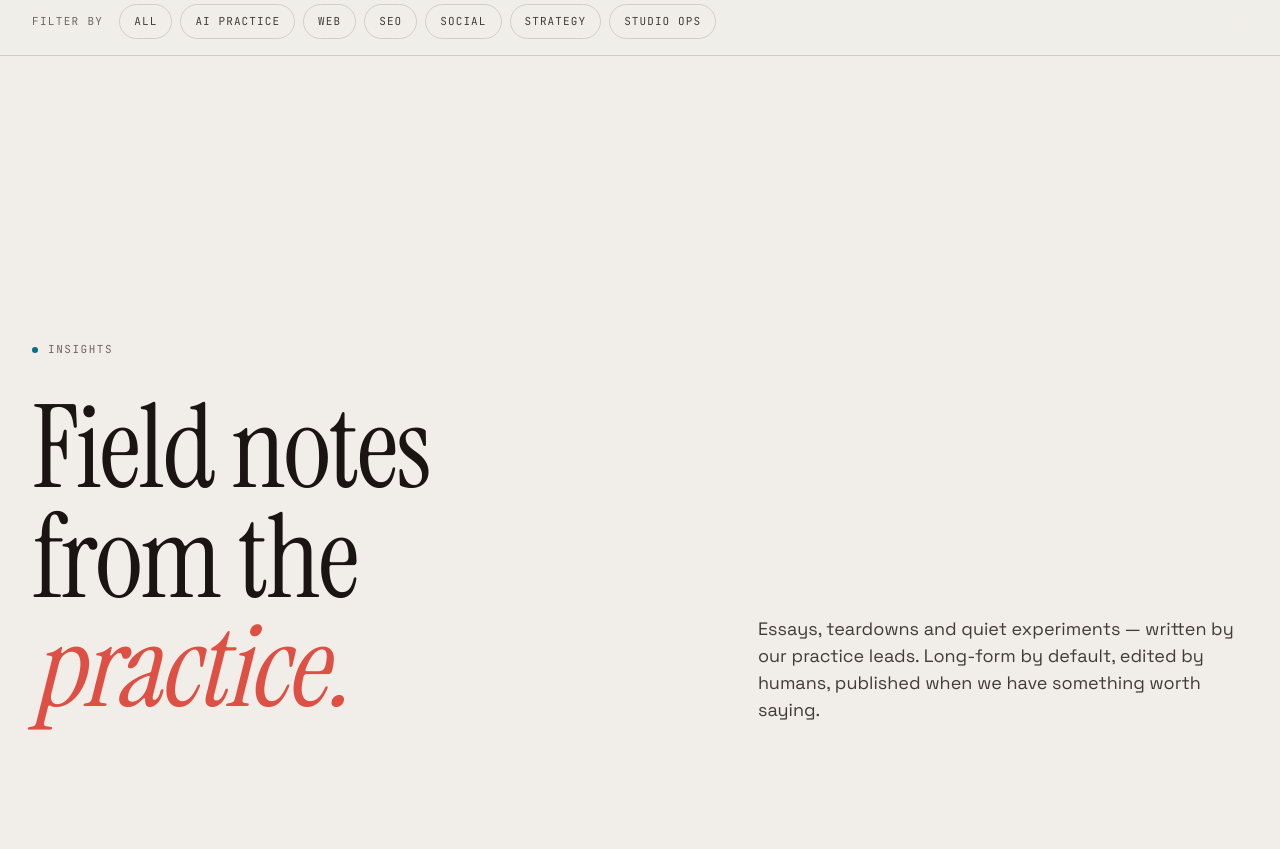
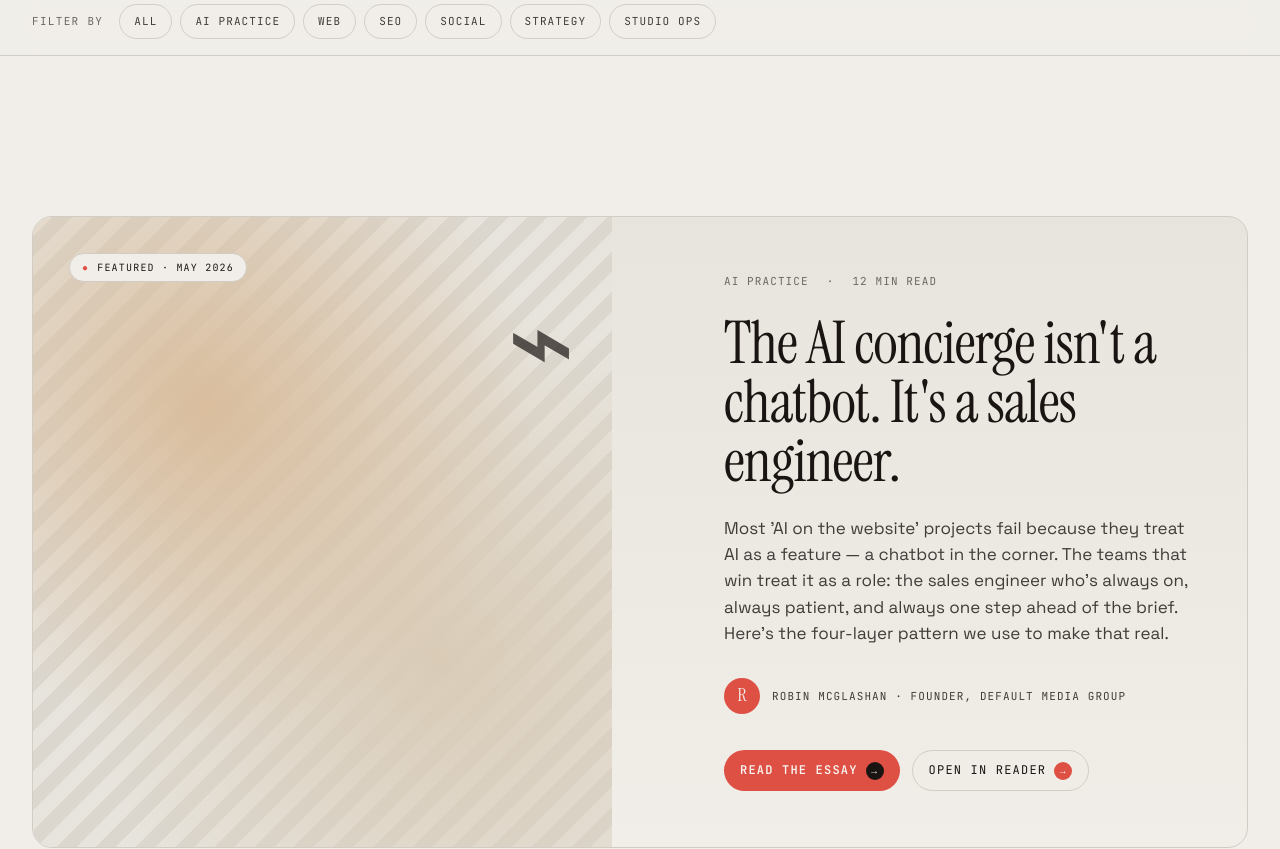
Before and after one commit to Dbrowne14/Default_Social_AI, a Next.js app: page /insights in a window 1280 px wide. Shown: the part 820-1669 px from the top of the page. Built offline with nearby package versions, Linux system fonts and the light colour scheme.

Commit message:
Featured Insights article added

```diff
--- a/app/insights/page.tsx
+++ b/app/insights/page.tsx
@@ -1,12 +1,13 @@
 import InsightsHeader from "@/components/insights/InsightsHeader";
 import InsightsFilter from "@/components/insights/InsightsFilter";
+import InsightsFeatured from "@/components/insights/InsightsFeatured";
 
 const Page = () => {
   return (
     <div data-screen-label="03 Insights">
       <InsightsHeader />
       <InsightsFilter />
-      <InsightsHeader />
+      <InsightsFeatured />
     </div>
   );
 };
--- /dev/null
+++ b/components/insights/InsightsFeatured.tsx
@@ -0,0 +1,55 @@
+import Button from "../ui/Button";
+import { insights } from "@/data/blogData";
+
+const InsightsFeatured = () => {
+  const featuredArticle = insights.find((blog) => blog.featured);
+  return (
+    <section className="py-20" data-screen-label="Featured">
+      <div className="container-custom">
+        <article className="grid grid-cols-1 md:grid-cols-2 gap-0 md:gap-14 items-stretch border border-line rounded-[20px] overflow-hidden [background:linear-gradient(180deg,var(--ink-2),var(--ink))]">
+          <div className="min-h-120 relative dlex flex-column justify-end p-9 [background:radial-gradient(circle_at_30%_30%,color-mix(in_oklch,var(--accent)_25%,var(--ink-3)),transparent_55%),radial-gradient(circle_at_70%_70%,color-mix(in_oklch,var(--accent)_12%,var(--ink-3)),transparent_60%),repeating-linear-gradient(135deg,var(--ink-2)_0_14px,var(--ink-3)_14px_28px)]">
+            <span className="absolute top-9 right-9 font-serif text-[clamp(64px,9vw,140px)] text-cream opacity-[0.7] tracking-[-0.04]">
+              ⌁
+            </span>
+            <span className="inline-flex gap-2 py-1.5 px-3 rounded-[999px] bg-ink border border-line font-mono text-[10px] tracking-[0.12em] uppercase text-cream flex-start">
+              <span className="text-accent">●</span> Featured ·{" "}
+              {featuredArticle?.date}
+            </span>
+          </div>
+          <div className="p-14 flex flex-col gap-6">
+            <div className="meta flex gap-4.5 font-mono text-[11px] text-muted tracking-widest uppercase">
+              <span>{featuredArticle?.tag}</span>
+              <span>·</span>
+              <span>{featuredArticle?.readTime}</span>
+            </div>
+            <h2 className="font-serif text-[clamp(36px,4.6vw,64px)]">
+              {featuredArticle?.title}
+            </h2>
+            <p className="text-cream-2 text-[17px] leading-[1.55] max-w-[52ch]">
+              {featuredArticle?.excerpt}
+            </p>
+            <div className="flex items-center gap-3 mt-2">
+              <div className="w-9 h-9 rounded-[50%] bg-accent text-ink font-serif text-[18px] flex items-center justify-center">
+                {featuredArticle?.authorInitials}
+              </div>
+              <div className="font-mono text-[11px] tracking-widest uppercase text-cream-2">
+                {featuredArticle?.author} · {featuredArticle?.authorRole}
+              </div>
+            </div>
+
+            <div className="flex gap-3 mt-3">
+              <Button
+                link="/"
+                text="Read the essay"
+                arrowVariant="primaryBlack"
+              />
+              <Button link="/" text="Open in reader" variant="ghost" />
+            </div>
+          </div>
+        </article>
+      </div>
+    </section>
+  );
+};
+
+export default InsightsFeatured;
--- a/data/blogData.ts
+++ b/data/blogData.ts
@@ -1,4 +1,4 @@
-export const insights = [
+export const insights:blogPostProps[] = [
   {
     tag: "SEO",
     author: "David Browne",
@@ -29,4 +29,31 @@ export const insights = [
       "A look at our default stack — and the patterns that have made the biggest difference for clients.",
     href: "/insights/why-we-ship-nextjs-with-a-modular-middleware-layer",
   },
+  {
+    featured: true,
+    date: "May 2026",
+    tag: "AI Practice",
+    readTime: "12 min read",
+    title: "The AI concierge isn't a chatbot. It's a sales engineer.",
+    description:"",
+    excerpt:
+      "Most 'AI on the website' projects fail because they treat AI as a feature — a chatbot in the corner. The teams that win treat it as a role: the sales engineer who's always on, always patient, and always one step ahead of the brief. Here's the four-layer pattern we use to make that real.",
+    authorInitials: "R",
+    author: "Robin McGlashan",
+    authorRole: "Founder, Default Media Group",
+  }
 ];
+
+export type blogPostProps = {
+  featured?: boolean;
+  date: string;
+  tag: string;
+  readTime: string;
+  title: string;
+  description?: string;
+  excerpt?: string;
+  authorInitials?: string;
+  author: string;
+  authorRole?: string;
+  href?:string
+};
```
